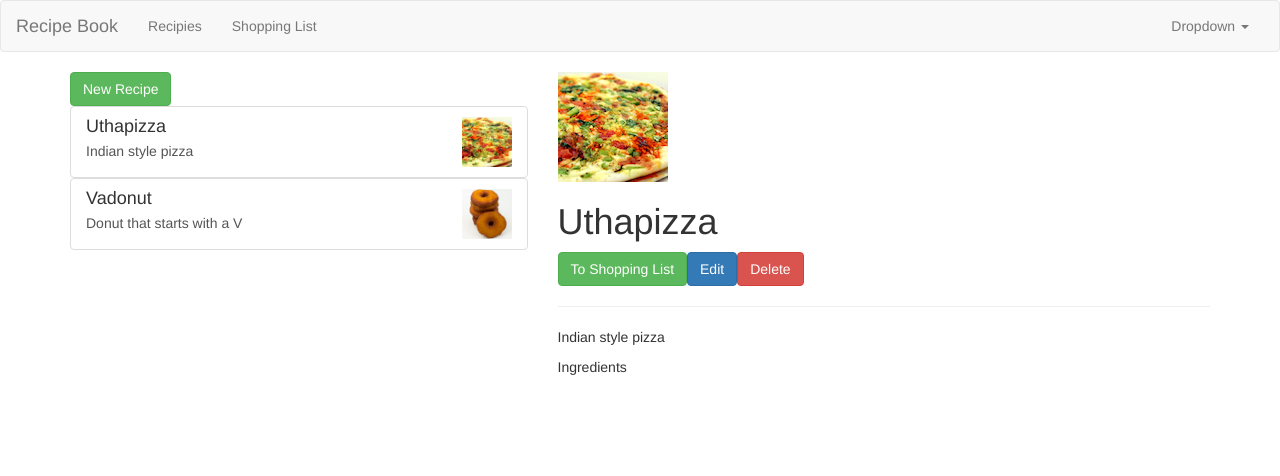
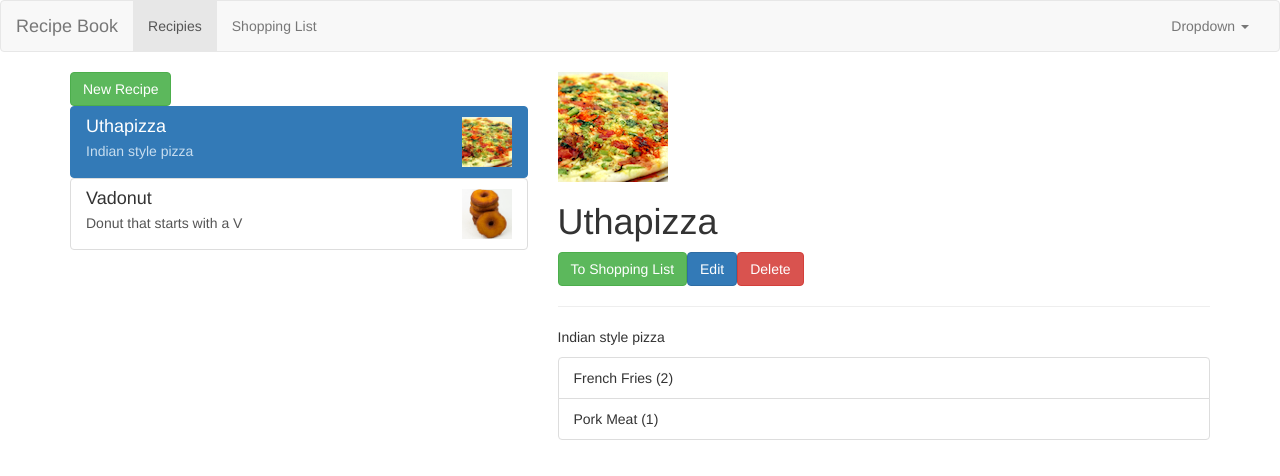
Before and after one commit to doubleUTF/recipe-book, an Angular app: page /recipes/0 in a window 1280 px wide. Shown: the top 476 px of the page. Built offline with nearby package versions, Linux system fonts and the light colour scheme.

Commit message:
Finished implementing routing to recipe book project

```diff
--- a/src/app/header.component.html
+++ b/src/app/header.component.html
@@ -8,8 +8,8 @@
     <!-- Collect the nav links, forms, and other content for toggling -->
     <div class="collapse navbar-collapse" id="bs-example-navbar-collapse-1">
       <ul class="nav navbar-nav">
-        <li><a [routerLink]="['/recipes']">Recipies</a></li>
-        <li><a [routerLink]="['/shopping-list']">Shopping List</a></li>
+        <li routerLinkActive='active'><a [routerLink]="['/recipes']">Recipies</a></li>
+        <li routerLinkActive='active'><a [routerLink]="['/shopping-list']">Shopping List</a></li>
       </ul>
 
       <ul class="nav navbar-nav navbar-right">
--- a/src/app/recipes/recipe-detail/recipe-detail.component.html
+++ b/src/app/recipes/recipe-detail/recipe-detail.component.html
@@ -9,8 +9,8 @@
   </div>
   <div class="col-xs-12">
     <button class="btn btn-success" (click)='onAddToShoppingList()'>To Shopping List</button>
-    <button class="btn btn-primary">Edit</button>
-    <button class="btn btn-danger">Delete</button>
+    <button class="btn btn-primary" (click)='onEdit()'>Edit</button>
+    <button class="btn btn-danger" (click)='onDelete()'>Delete</button>
   </div>
 </div>
 <hr>
@@ -21,6 +21,10 @@
 </div>
 <div class="row">
   <div class="col-xs-12">
-    Ingredients
+    <ul class='list-group'>
+      <li class='list-group-item' *ngFor='let ingredient of selectedRecipe?.ingredients'>
+        {{ingredient.name}} ({{ingredient.amount}})
+      </li>
+    </ul>
   </div>
 </div>
--- a/src/app/recipes/recipe-detail/recipe-detail.component.ts
+++ b/src/app/recipes/recipe-detail/recipe-detail.component.ts
@@ -1,5 +1,5 @@
 import { Component, OnInit, OnDestroy} from '@angular/core';
-import {ActivatedRoute} from '@angular/router';
+import {ActivatedRoute, Router} from '@angular/router';
 import {Subscription} from 'rxjs/Rx';
 
 import {Recipe} from '../recipe';
@@ -18,9 +18,22 @@ export class RecipeDetailComponent implements OnInit, OnDestroy {
   constructor(
     private sls:ShoppingListService,
     private route: ActivatedRoute,
+    private router:Router,
     private recipeService: RecipeService
   ) { }
 
+  onAddToShoppingList(){
+    this.sls.addItems(this.selectedRecipe.ingredients)
+  }
+
+  onEdit(){
+    this.router.navigate(['/recipes',this.recipeIndex,'edit'])
+  }
+
+  onDelete(){
+    this.recipeService.deleteRecipe(this.selectedRecipe);
+    this.router.navigate(['/recipes']);
+  }
   ngOnInit() {
     this.subscription=this.route.params.subscribe(
       (params:any)=>{
@@ -30,10 +43,6 @@ export class RecipeDetailComponent implements OnInit, OnDestroy {
     )
   }
 
-  onAddToShoppingList(){
-    this.sls.addItems(this.selectedRecipe.ingredients)
-  }
-
   ngOnDestroy(){
     this.subscription.unsubscribe();
   }
--- a/src/app/recipes/recipe-list/recipe-item.component.html
+++ b/src/app/recipes/recipe-list/recipe-item.component.html
@@ -1,4 +1,4 @@
-<a [routerLink]='[recipeId]' class="list-group-item clearfix">
+<a [routerLink]='[recipeId]' class="list-group-item clearfix" routerLinkActive='active'>
   <div class="pull-left">
     <h4 class="list-group-item-heading">{{recipe.name}}</h4>
     <p class="list-group-item-text">{{recipe.description}}</p>
--- a/src/app/recipes/recipe-list/recipe-list.component.ts
+++ b/src/app/recipes/recipe-list/recipe-list.component.ts
@@ -1,4 +1,4 @@
-import { Component, OnInit, Output } from '@angular/core';
+import { Component, OnInit } from '@angular/core';
 import {Recipe} from '../recipe';
 import {RecipeService} from '../recipe.service';
 
@@ -15,7 +15,4 @@ export class RecipeListComponent implements OnInit {
     this.recipes=this.recipeService.getRecipes();
   }
 
-  onSelected(recipe:Recipe){
-  }
-
 }
--- a/src/app/recipes/recipe.service.ts
+++ b/src/app/recipes/recipe.service.ts
@@ -21,4 +21,8 @@ export class RecipeService {
   getRecipe(id:number){
     return this.recipes[id];
   }
+
+  deleteRecipe(recipe:Recipe){
+    this.recipes.splice(this.recipes.indexOf(recipe),1)
+  }
 }
```
